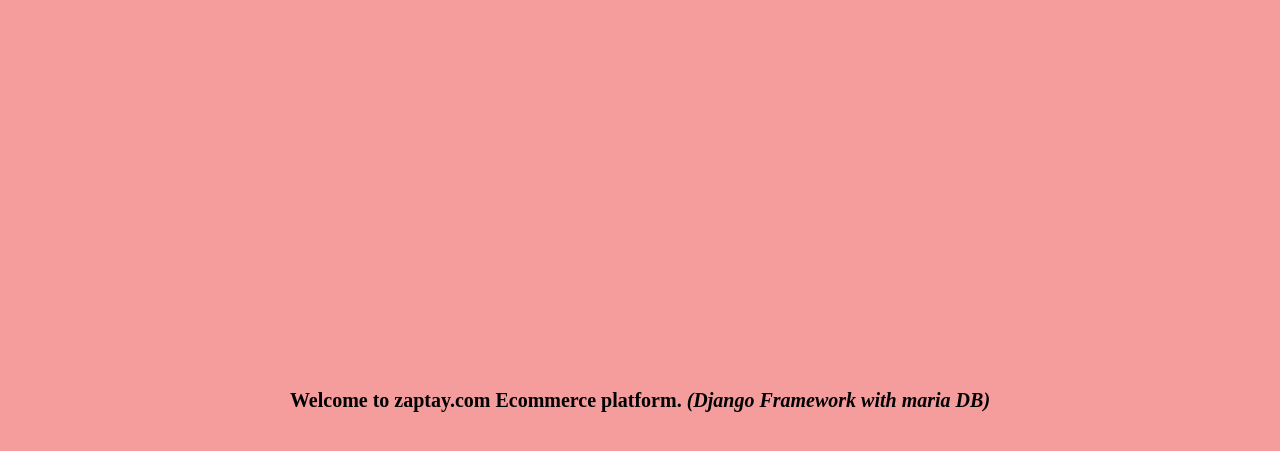
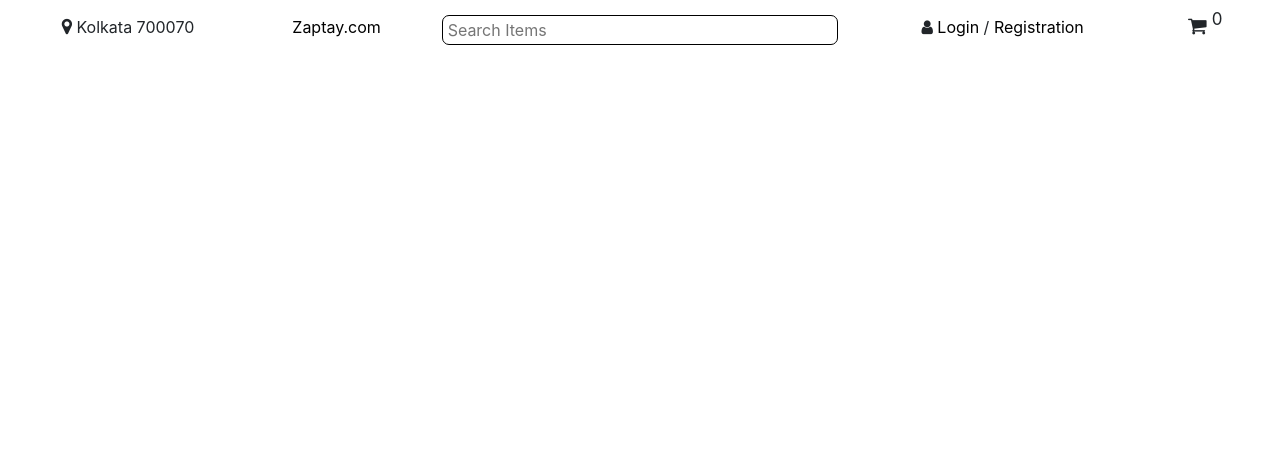
Before and after one commit to wwwzaptaycom/zaptay, a Django app: page / in a window 1280 px wide. Shown: the top 451 px of the page. Run offline with Django 3.2, Linux system fonts and the light colour scheme; some libraries are stand-ins or nearby versions.

Commit message:
Navbar dane not checked

```diff
--- a/ecommerce/urls.py
+++ b/ecommerce/urls.py
@@ -20,6 +20,5 @@ from home import views
 
 urlpatterns = [
     path('admin/', admin.site.urls),
-
     path('', views.HomeView.as_view()),
 ]
--- /dev/null
+++ b/static/css/all_page.css
@@ -0,0 +1,49 @@
+*
+{
+  margin: 0px auto;
+}
+
+body
+{
+
+}
+
+.nav_bar
+{
+  background-color: white;
+  height: 60px;
+  display: flex;
+  justify-content: center;
+  align-items: center;
+  text-align: center;
+}
+
+.location
+{
+  font-size: 18px;
+}
+
+.nav_bar span > a
+{
+  color: black;
+  text-decoration: none;
+}
+
+.searchbox
+{
+  width: 100%;
+  border: 1px solid black;
+  border-radius: 7px;
+  padding: 2px 5px;
+}
+
+.cart
+{
+  font-size: 20px;
+}
+
+.cart_number
+{
+  font-size: 17px;
+  margin-left: 5px;
+}
--- a/static/css/home.css
+++ b/static/css/home.css
@@ -1,24 +1,4 @@
-*
+.nav_bar
 {
-  margin: 0px auto;
+  background-color: white;
 }
-
-body
-{
-  background-color: #f59c9c;
-}
-
-.welcome
-{
-  width: 100%;
-  height: 100vh;
-  justify-content: center;
-  align-items: center;
-  display: flex;
-}
-
-.welcome > span
-{
-  font-size: 20px;
-  font-weight: bold;
-}
--- /dev/null
+++ b/templates/base.html
@@ -0,0 +1,62 @@
+{% load static %}
+<!DOCTYPE html>
+<html lang="en" dir="ltr">
+  <head>
+    <meta charset="utf-8">
+    <title>{% block title %}{% endblock %}</title>
+
+    <!-- Bootstrap4 -->
+    <link rel="stylesheet" href="https://maxcdn.bootstrapcdn.com/bootstrap/4.0.0/css/bootstrap.min.css" integrity="sha384-Gn5384xqQ1aoWXA+058RXPxPg6fy4IWvTNh0E263XmFcJlSAwiGgFAW/dAiS6JXm" crossorigin="anonymous">
+
+    <!-- Icons -->
+    <link rel="stylesheet" href="https://cdnjs.cloudflare.com/ajax/libs/font-awesome/4.7.0/css/font-awesome.min.css">
+
+    <!-- External Styling -->
+    <link rel="stylesheet" type="text/css" href="{% static 'css/all_page.css' %}">
+    <!-- Additional CSS -->
+    {% block add_css %}
+    {% endblock %}
+  </head>
+  <body>
+    <div class="nav_bar">
+      <div class="container-fluid">
+        <div class="row">
+          <div class="col-md-2">
+            <span>
+              <i class="fa fa-map-marker location" aria-hidden="true"></i>
+              <span>Kolkata 700070</span>
+            </span>
+          </div>
+
+          <div class="col-md-1">
+            <span><a href="">Zaptay.com</a></span>
+          </div>
+
+          <div class="col-md-4">
+            <span><input type="search" name="search_item" class="searchbox" placeholder="Search Items" /></span>
+          </div>
+
+          <div class="col-md-2">
+            <span><i class="fa fa-user" aria-hidden="true"></i>&nbsp;<a href="">Login</a> / <a href="">Registration</a></span>
+          </div>
+
+          <div class="col-md-1">
+            <span><i class="fa fa-shopping-cart cart" aria-hidden="true"></i><sup class="cart_number">0</sup</span>
+          </div>
+        </div>
+      </div>
+    </div>
+    <div class="container-fluid">
+      {% block content %}
+
+      {% endblock %}
+
+    </div>
+
+    <!-- Bootstrap4 -->
+    <script src="https://code.jquery.com/jquery-3.2.1.slim.min.js" integrity="sha384-KJ3o2DKtIkvYIK3UENzmM7KCkRr/rE9/Qpg6aAZGJwFDMVNA/GpGFF93hXpG5KkN" crossorigin="anonymous"></script>
+    <script src="https://cdnjs.cloudflare.com/ajax/libs/popper.js/1.12.9/umd/popper.min.js" integrity="sha384-ApNbgh9B+Y1QKtv3Rn7W3mgPxhU9K/ScQsAP7hUibX39j7fakFPskvXusvfa0b4Q" crossorigin="anonymous"></script>
+    <script src="https://maxcdn.bootstrapcdn.com/bootstrap/4.0.0/js/bootstrap.min.js" integrity="sha384-JZR6Spejh4U02d8jOt6vLEHfe/JQGiRRSQQxSfFWpi1MquVdAyjUar5+76PVCmYl" crossorigin="anonymous"></script>
+
+  </body>
+</html>
--- a/templates/home.html
+++ b/templates/home.html
@@ -1,15 +1,13 @@
+{% extends "base.html" %}
 {% load static %}
+
 <!DOCTYPE html>
-<html lang="en" dir="ltr">
-  <head>
-    <meta charset="utf-8">
-    <title></title>
-    <!-- External Styling -->
-    <link rel="stylesheet" type="text/css" href="{% static 'css/home.css' %}">
-  </head>
-  <body>
-    <div class="welcome">
-      <span>Welcome to zaptay.com Ecommerce platform. <em>(Django Framework with maria DB)</em></span>
-    </div>
-  </body>
-</html>
+
+{% block add_css %}
+<link rel="stylesheet" href="{% static '/css/home.css' %}">
+{% endblock %}
+
+{% block content %}
+
+
+{% endblock %}
```
Also changed, not shown: templates/home-BAK.html (added, +15 -0 lines).
